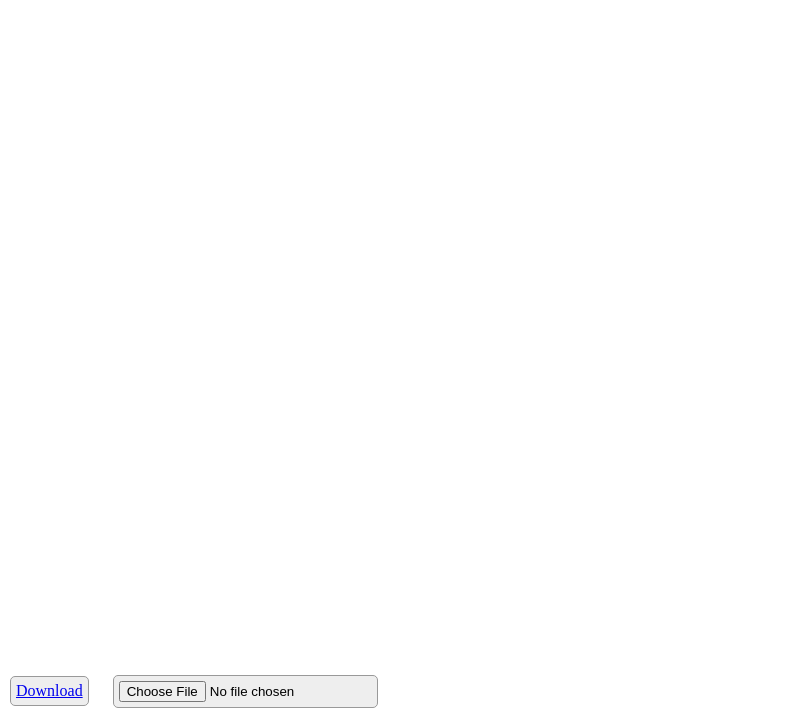
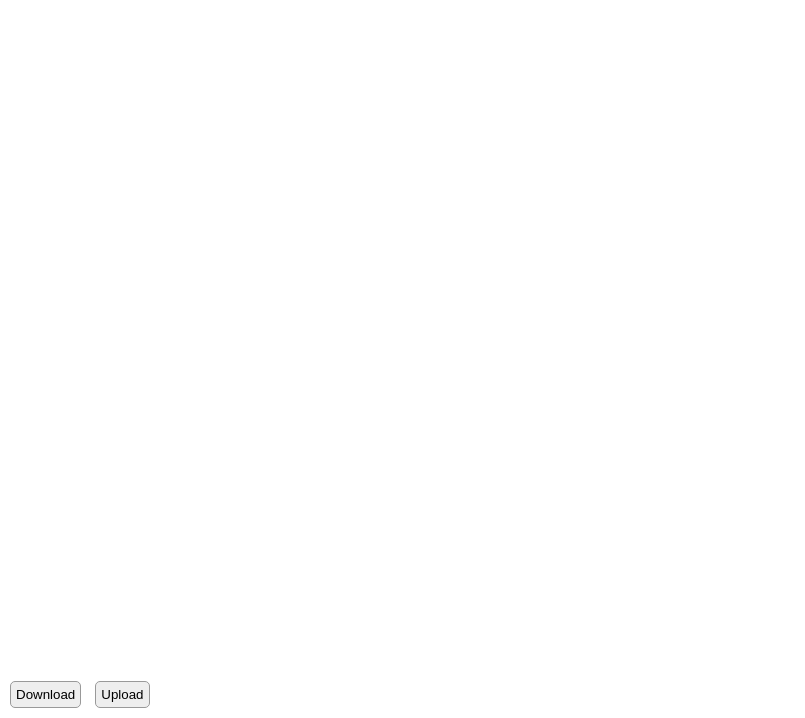
Before and after one commit to fede-palazz/authoring-tool, a website built with webpack: page src/index.html in a window 1280 px wide. Shown: the part 82-800 px from the top of the page, without its empty margins (0-805 px from the left). Built offline with nearby package versions, Linux system fonts and the light colour scheme; what bpmn-js would draw is missing.

Commit message:
Added some styling rules for the buttons

```diff
--- a/src/index.html
+++ b/src/index.html
@@ -16,13 +16,14 @@
       </section>
     </div>
     <div class="toolbar">
-      <div class="entry">
-        <a id="downloadDiag" href="#" download="diagram.bpmn">Download</a>
-      </div>
+      <button class="icon-btn">
+        <a id="downloadDiag" download="diagram.bpmn">Download</a>
+      </button>
 
-      <div class="entry">
-        <input id="loadDiag" type="file" value="open" accept=".bpmn" />
-      </div>
+      <button class="icon-btn" onclick="loadDiag.click()">
+        Upload
+        <input id="loadDiag" type="file" accept=".bpmn" hidden />
+      </button>
     </div>
   </body>
 </html>
--- a/src/style.css
+++ b/src/style.css
@@ -48,11 +48,16 @@ body {
   bottom: 10px;
 }
 
-.toolbar .entry {
+.toolbar .icon-btn {
   background: #eee;
   border: solid 1px #999;
   border-radius: 5px;
   padding: 5px;
-  margin-right: 20px;
+  margin-right: 10px;
   display: inline-block;
 }
+
+a {
+  color: black;
+  text-decoration: none;
+}
```
